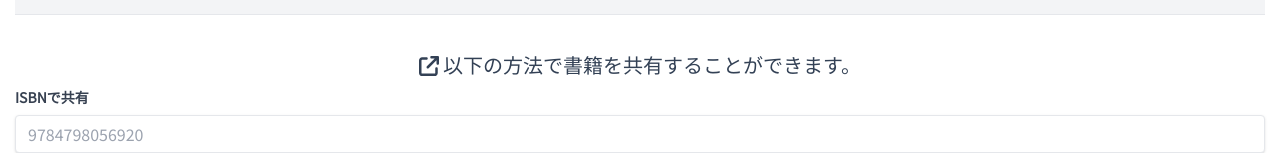
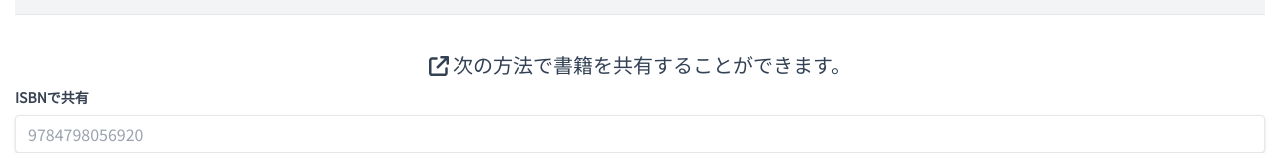
Before and after one commit to s-n-1-0/books_web, a Next.js app in the folder next/: page /ja/share in a window 1280 px wide. Shown: the part 482-635 px from the top of the page. Built offline with nearby package versions, Linux system fonts and the light colour scheme.

Commit message:
説明テキスト修正 「以下」→「次」

```diff
--- a/next/components/books/search-book-fields.tsx
+++ b/next/components/books/search-book-fields.tsx
@@ -91,7 +91,7 @@ function SearchBookFields({ errorText }: Props) {
       <hr className="mb-4" />
       <h3 className="pt-5 text-xl pb-2 text-slate-700">
         <FontAwesomeIcon icon={faArrowUpRightFromSquare} />
-        <span className="ml-1">以下の方法で書籍を共有することができます。</span>
+        <span className="ml-1">次の方法で書籍を共有することができます。</span>
       </h3>
       <p className="text-red-600">{errorText}</p>
       <div className="mb-4">
```
